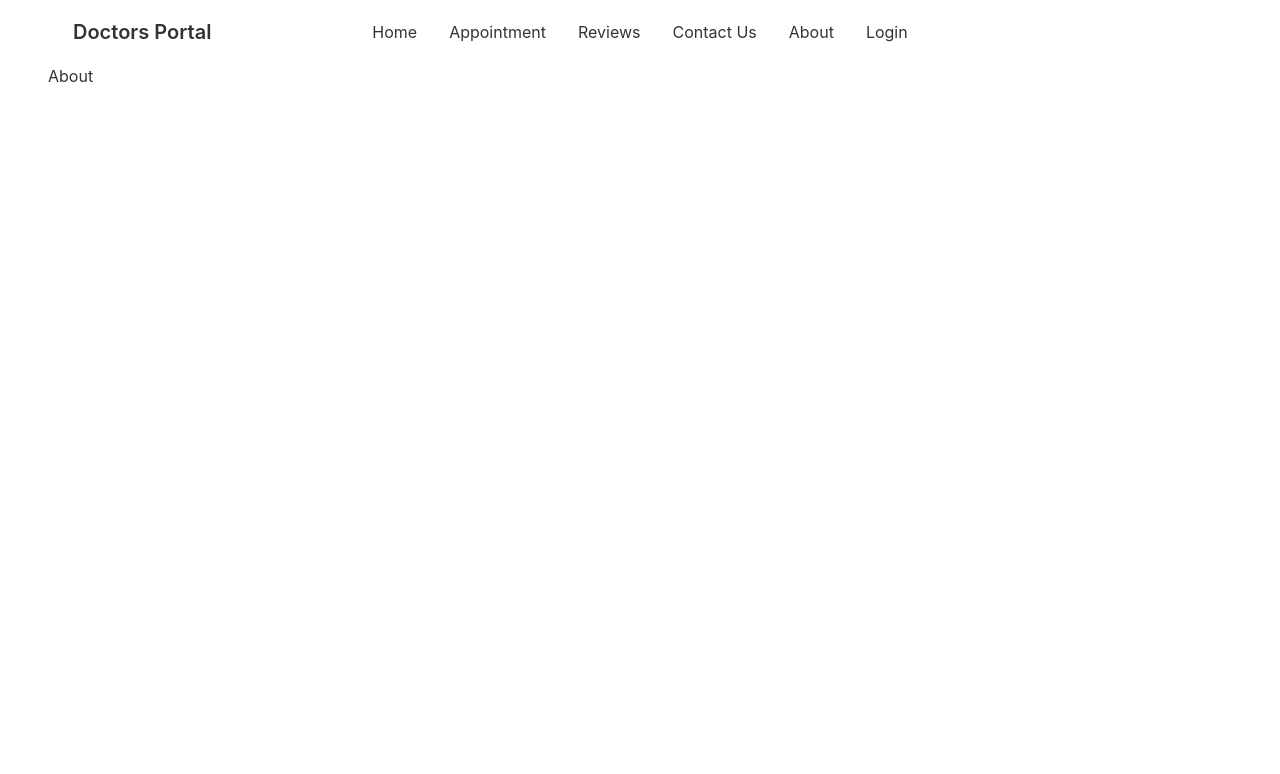
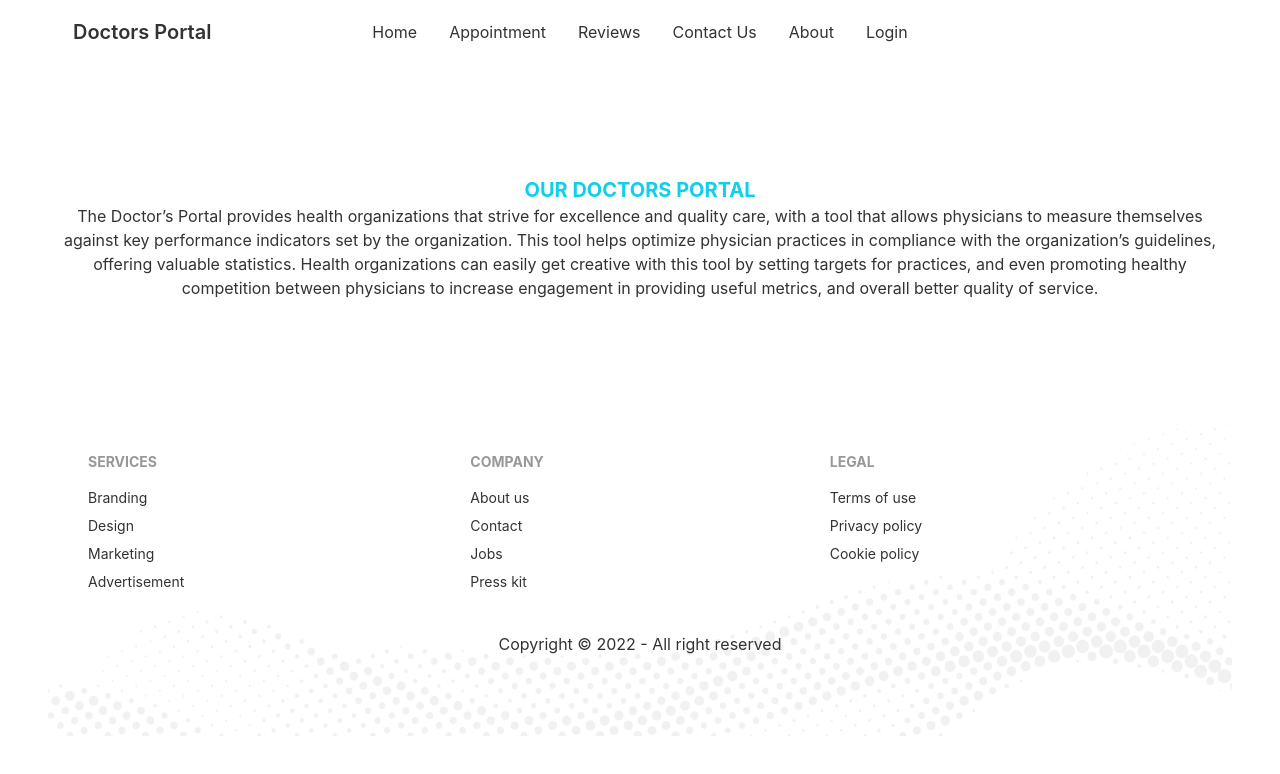
Before and after one commit to shihabcse1/dotors-portal-client, a React (Create React App) app: page /about in a window 1280 px wide. Shown: the top 774 px of the page. Built offline with nearby package versions, Linux system fonts and the light colour scheme; no server answers; the HTML template or start-up script is replaced by a standard one.

Commit message:
About page added

```diff
--- a/src/Pages/About/About.js
+++ b/src/Pages/About/About.js
@@ -1,9 +1,12 @@
 import React from "react";
+import Footer from "../Shared/Footer";
+import AboutDoctorsPortal from "./AboutDoctorsPortal";
 
 const About = () => {
     return (
         <div>
-            <h1>About</h1>
+            <AboutDoctorsPortal></AboutDoctorsPortal>
+            <Footer></Footer>
         </div>
     );
 };
--- /dev/null
+++ b/src/Pages/About/AboutDoctorsPortal.js
@@ -0,0 +1,28 @@
+import React from "react";
+
+const AboutDoctorsPortal = () => {
+    return (
+        <div className="my-28">
+            <div className="text-center">
+                <h3 className="text-primary text-xl font-bold uppercase">
+                    Our Doctors Portal
+                </h3>
+                <h2 className="text-1xl">
+                    The Doctor’s Portal provides health organizations that
+                    strive for excellence and quality care, with a tool that
+                    allows physicians to measure themselves against key
+                    performance indicators set by the organization. This tool
+                    helps optimize physician practices in compliance with the
+                    organization’s guidelines, offering valuable statistics.
+                    Health organizations can easily get creative with this tool
+                    by setting targets for practices, and even promoting healthy
+                    competition between physicians to increase engagement in
+                    providing useful metrics, and overall better quality of
+                    service.
+                </h2>
+            </div>
+        </div>
+    );
+};
+
+export default AboutDoctorsPortal;
```
